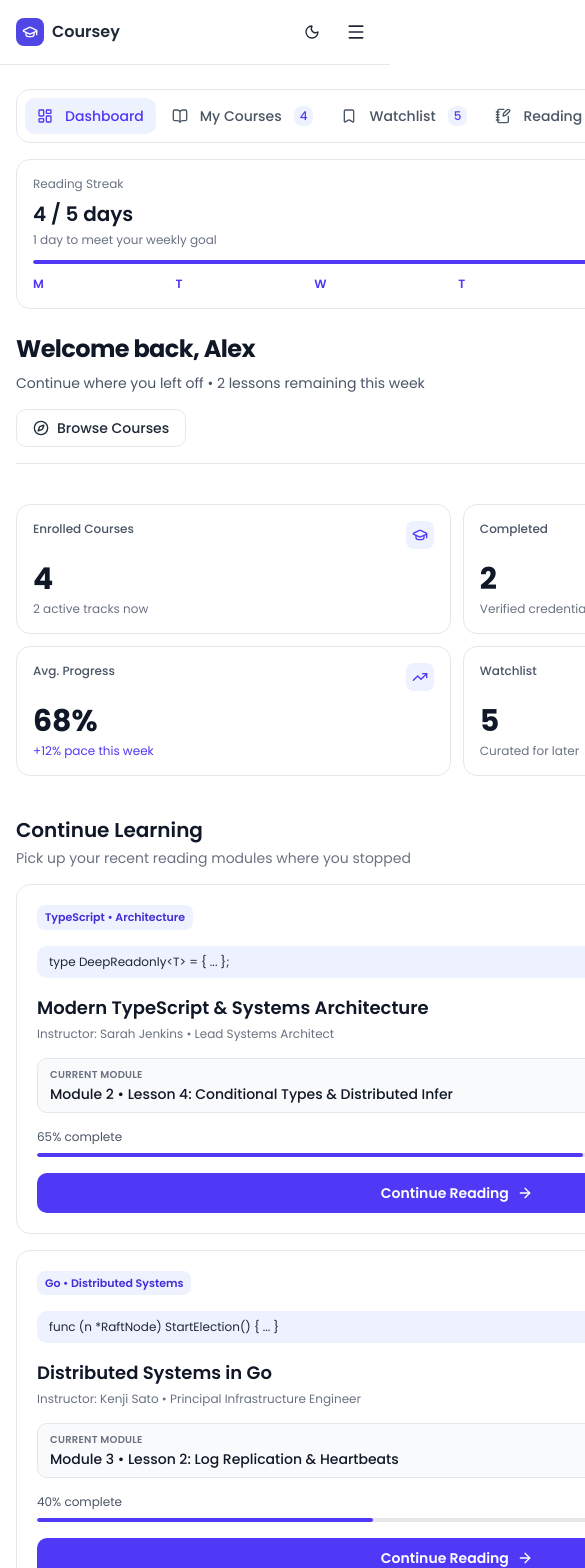
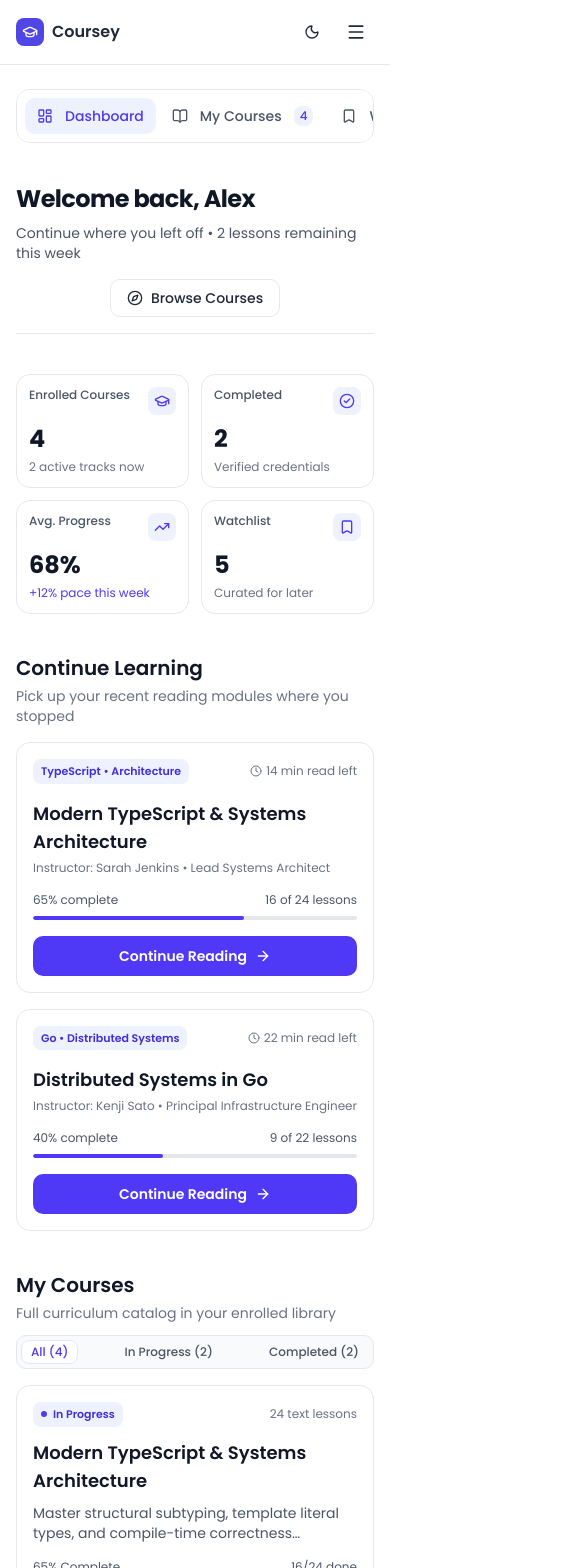
Before and after one commit to hammadgul-dev/coursey, a Next.js app: page /student-dashboard in a window 390 px wide. Shown: the top 1568 px of the page, 585 px wide, since content can reach past the window. Built offline with nearby package versions, Linux system fonts and the light colour scheme.

Commit message:
Improve student dashboard UI and mobile view

```diff
--- a/src/app/(main)/student-dashboard/page.tsx
+++ b/src/app/(main)/student-dashboard/page.tsx
@@ -16,9 +16,9 @@ export default function StudentDashboardPage() {
   let streakPct = Math.round((student.streak.days / student.streak.goal) * 100)
 
   return (
-    <div className="mx-auto w-full max-w-[1200px] px-4 py-6 sm:px-6 lg:py-10">
+    <div className="mx-auto w-full max-w-[1200px] overflow-x-hidden px-4 py-6 sm:px-6 lg:py-10">
       <div className="grid gap-6 lg:grid-cols-[240px_1fr] lg:gap-8">
-        <aside className="fade-up space-y-4 lg:sticky lg:top-24 lg:self-start">
+        <aside className="fade-up min-w-0 space-y-4 lg:sticky lg:top-24 lg:self-start">
           <nav className="flex gap-1 overflow-x-auto rounded-xl border border-gray-200 bg-white p-2 dark:border-zinc-800 dark:bg-zinc-900 lg:flex-col">
             {sidebarLinks.map((l: any) => {
               let Icon = l.icon
@@ -44,7 +44,7 @@ export default function StudentDashboardPage() {
             })}
           </nav>
 
-          <div className="rounded-xl border border-gray-200 bg-white p-4 transition-colors hover:border-indigo-500 dark:border-zinc-800 dark:bg-zinc-900">
+          <div className="hidden rounded-xl border border-gray-200 bg-white p-4 transition-colors hover:border-indigo-500 dark:border-zinc-800 dark:bg-zinc-900 lg:block">
             <div className="flex items-center justify-between text-xs text-gray-500 dark:text-gray-400">
               <span>Reading Streak</span>
               <span className="flex items-center gap-1 font-semibold text-indigo-600 dark:text-indigo-400">
@@ -87,7 +87,7 @@ export default function StudentDashboardPage() {
             className="fade-up flex flex-col gap-4 border-b border-gray-200 pb-4 dark:border-zinc-800 sm:flex-row sm:items-start sm:justify-between"
             style={delay(1)}
           >
-            <div>
+            <div className="min-w-0">
               <h1 className="text-2xl font-bold tracking-tight text-gray-900 dark:text-gray-100 sm:text-4xl">
                 Welcome back, {student.name}
               </h1>
@@ -97,7 +97,7 @@ export default function StudentDashboardPage() {
             </div>
             <Link
               href="/courses"
-              className="inline-flex w-fit cursor-pointer items-center gap-2 rounded-lg border border-gray-200 bg-white px-4 py-2 text-sm font-medium text-gray-800 transition-colors hover:border-indigo-500 hover:text-indigo-600 dark:border-zinc-800 dark:bg-zinc-900 dark:text-gray-200 dark:hover:text-indigo-400"
+              className="inline-flex w-fit cursor-pointer items-center gap-2 self-center rounded-lg border border-gray-200 bg-white px-4 py-2 text-sm font-medium text-gray-800 transition-colors hover:border-indigo-500 hover:text-indigo-600 dark:border-zinc-800 dark:bg-zinc-900 dark:text-gray-200 sm:self-auto dark:hover:text-indigo-400"
             >
               <Compass className="h-4 w-4" />
               Browse Courses
@@ -113,7 +113,7 @@ export default function StudentDashboardPage() {
               return (
                 <div
                   key={s.label}
-                  className="cursor-pointer rounded-xl border border-gray-200 bg-white p-4 transition-colors hover:border-indigo-500 dark:border-zinc-800 dark:bg-zinc-900"
+                  className="min-w-0 cursor-pointer rounded-xl border border-gray-200 bg-white p-3 transition-colors hover:border-indigo-500 dark:border-zinc-800 dark:bg-zinc-900"
                 >
                   <div className="flex items-start justify-between gap-2">
                     <p className="text-xs font-medium text-gray-600 dark:text-gray-400">
@@ -123,7 +123,7 @@ export default function StudentDashboardPage() {
                       <Icon className="h-4 w-4" />
                     </span>
                   </div>
-                  <p className="mt-3 text-3xl font-bold text-gray-900 dark:text-gray-100">
+                  <p className="mt-2 text-2xl font-bold text-gray-900 dark:text-gray-100">
                     {s.value}
                   </p>
                   <p
@@ -140,7 +140,7 @@ export default function StudentDashboardPage() {
             })}
           </section>
 
-          <section className="fade-up" style={delay(3)}>
+          <section className="fade-up min-w-0" style={delay(3)}>
             <h2 className="text-xl font-semibold text-gray-900 dark:text-gray-100">
               Continue Learning
             </h2>
@@ -151,7 +151,7 @@ export default function StudentDashboardPage() {
               {continueLearning.map((c: any) => (
                 <article
                   key={c.id}
-                  className="rounded-xl border border-gray-200 bg-white p-5 transition-colors hover:border-indigo-500 dark:border-zinc-800 dark:bg-zinc-900"
+                  className="min-w-0 rounded-xl border border-gray-200 bg-white p-4 transition-colors hover:border-indigo-500 dark:border-zinc-800 dark:bg-zinc-900"
                 >
                   <div className="flex items-center justify-between gap-2">
                     <span className="rounded-md bg-indigo-50 px-2 py-1 text-[11px] font-semibold text-indigo-700 dark:bg-indigo-500/10 dark:text-indigo-300">
@@ -162,23 +162,14 @@ export default function StudentDashboardPage() {
                       {c.readLeft}
                     </span>
                   </div>
-                  <code className="mt-4 block overflow-x-auto whitespace-nowrap rounded-lg bg-indigo-50 px-3 py-2 font-mono text-xs text-gray-800 dark:bg-zinc-800 dark:text-gray-200">
-                    {c.snippet}
-                  </code>
+
                   <h3 className="mt-4 text-lg font-semibold text-gray-900 dark:text-gray-100">
                     {c.title}
                   </h3>
                   <p className="mt-1 text-xs text-gray-500 dark:text-gray-400">
                     Instructor: {c.instructor}
                   </p>
-                  <div className="mt-4 rounded-lg border border-gray-200 bg-gray-50 px-3 py-2 dark:border-zinc-800 dark:bg-zinc-800/50">
-                    <p className="text-[10px] font-semibold uppercase tracking-wide text-gray-500 dark:text-gray-400">
-                      Current Module
-                    </p>
-                    <p className="mt-0.5 truncate text-sm font-medium text-gray-900 dark:text-gray-100">
-                      {c.module}
-                    </p>
-                  </div>
+
                   <div className="mt-4 flex justify-between text-xs text-gray-600 dark:text-gray-400">
                     <span>{c.progress}% complete</span>
                     <span>
--- a/src/components/student-dashboard/MyCourses.tsx
+++ b/src/components/student-dashboard/MyCourses.tsx
@@ -25,14 +25,14 @@ export default function MyCourses({courses}: any) {
   return (
     <motion.section
       id="my-courses"
-      className="scroll-mt-24"
+      className="min-w-0 scroll-mt-24"
       initial={{opacity: 0, y: 16}}
       whileInView={{opacity: 1, y: 0}}
       viewport={{once: true, margin: "-60px"}}
       transition={{duration: 0.5}}
     >
       <div className="flex flex-col gap-3 sm:flex-row sm:items-end sm:justify-between">
-        <div>
+        <div className="min-w-0">
           <h2 className="text-xl font-semibold text-gray-900 dark:text-gray-100">
             My Courses
           </h2>
@@ -40,12 +40,12 @@ export default function MyCourses({courses}: any) {
             Full curriculum catalog in your enrolled library
           </p>
         </div>
-        <div className="flex w-fit gap-1 rounded-lg border border-gray-200 bg-gray-50 p-1 dark:border-zinc-800 dark:bg-zinc-900">
+        <div className="flex w-full justify-between gap-1 rounded-lg border border-gray-200 bg-gray-50 p-1 dark:border-zinc-800 dark:bg-zinc-900 sm:w-fit sm:justify-center">
           {tabs.map((t: any) => (
             <button
               key={t.key}
               onClick={() => setTab(t.key)}
-              className={`relative cursor-pointer rounded-md px-3 py-1.5 text-xs font-medium transition-colors ${
+              className={`relative cursor-pointer rounded-md px-2.5 py-1 text-xs font-medium transition-colors ${
                 tab === t.key
                   ? "text-indigo-600 dark:text-indigo-400"
                   : "text-gray-600 hover:text-indigo-600 dark:text-gray-400"
@@ -76,7 +76,7 @@ export default function MyCourses({courses}: any) {
               animate={{opacity: 1, y: 0}}
               exit={{opacity: 0, scale: 0.96}}
               transition={{duration: 0.25}}
-              className="rounded-xl border border-gray-200 bg-white p-5 transition-colors hover:border-indigo-500 dark:border-zinc-800 dark:bg-zinc-900"
+              className="min-w-0 rounded-xl border border-gray-200 bg-white p-4 transition-colors hover:border-indigo-500 dark:border-zinc-800 dark:bg-zinc-900"
             >
               <div className="flex items-center justify-between gap-2">
                 {c.status === "progress" ? (
--- a/src/components/student-dashboard/Watchlist.tsx
+++ b/src/components/student-dashboard/Watchlist.tsx
@@ -25,14 +25,14 @@ export default function Watchlist({items}: any) {
   return (
     <motion.section
       id="watchlist"
-      className="scroll-mt-24"
+      className="min-w-0 scroll-mt-24"
       initial={{opacity: 0, y: 16}}
       whileInView={{opacity: 1, y: 0}}
       viewport={{once: true, margin: "-60px"}}
       transition={{duration: 0.5}}
     >
       <div className="flex items-end justify-between gap-3">
-        <div>
+        <div className="min-w-0">
           <h2 className="text-xl font-semibold text-gray-900 dark:text-gray-100">
             Watchlist ({list.length})
           </h2>
@@ -60,7 +60,7 @@ export default function Watchlist({items}: any) {
                 animate={{opacity: 1, y: 0}}
                 exit={{opacity: 0, scale: 0.95}}
                 transition={{duration: 0.25}}
-                className="flex flex-col rounded-xl border border-gray-200 bg-white p-4 transition-colors hover:border-indigo-500 dark:border-zinc-800 dark:bg-zinc-900"
+                className="flex min-w-0 flex-col rounded-xl border border-gray-200 bg-white p-3 transition-colors hover:border-indigo-500 dark:border-zinc-800 dark:bg-zinc-900"
               >
                 <div className="flex items-center justify-between gap-2 rounded-lg bg-indigo-50 px-2 py-1.5 dark:bg-indigo-500/10">
                   <span className="text-[11px] font-semibold text-indigo-700 dark:text-indigo-300">
@@ -81,9 +81,6 @@ export default function Watchlist({items}: any) {
                 </Link>
                 <p className="mt-1 text-xs text-gray-500 dark:text-gray-400">
                   {w.instructor}
-                </p>
-                <p className="mt-2 line-clamp-2 text-xs text-gray-600 dark:text-gray-400">
-                  {w.desc}
                 </p>
 
                 <div className="mt-auto flex items-center justify-between pt-4 text-xs text-gray-500 dark:text-gray-400">
```
